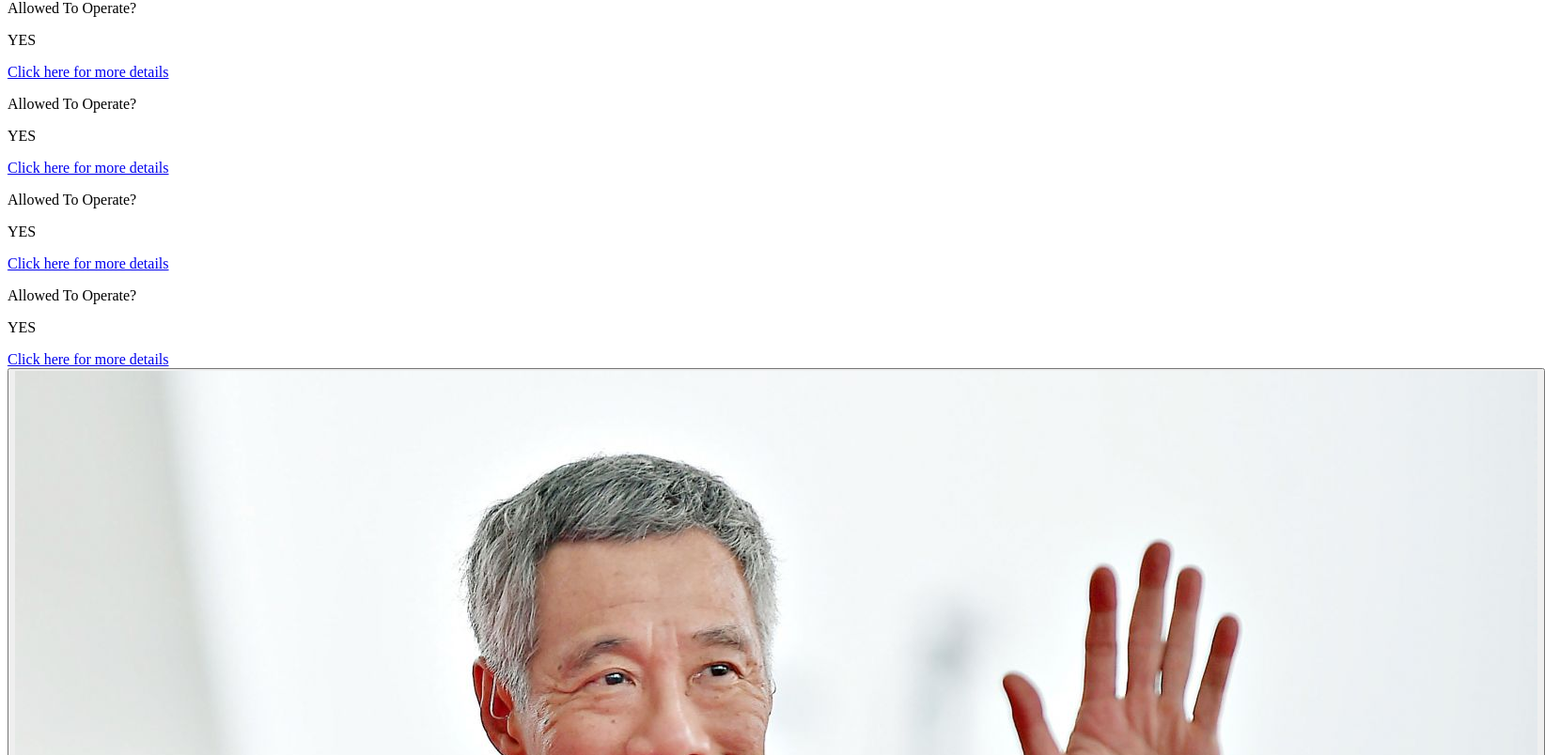
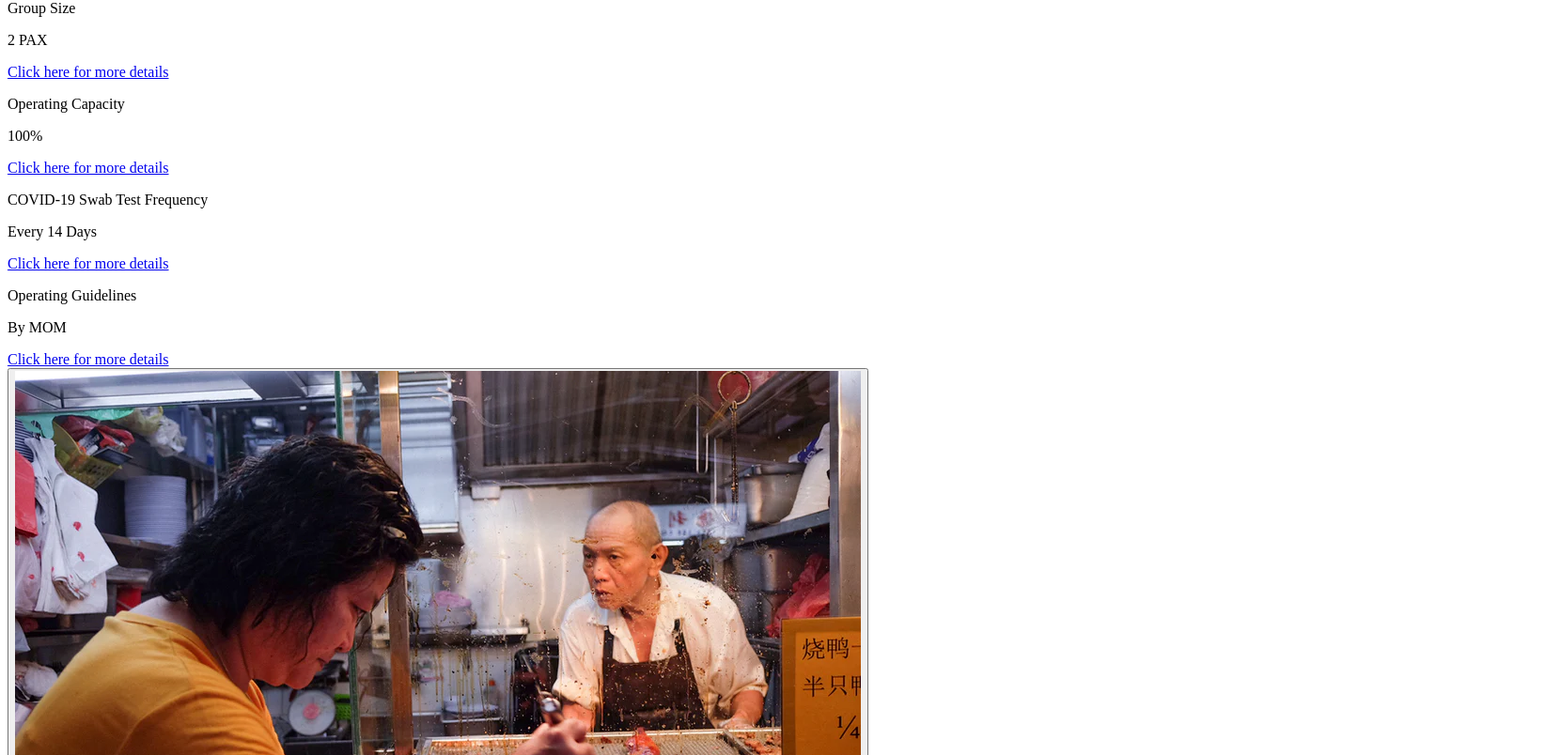
Before and after one commit to CS203-G1T3/CS203-Frontend, a Next.js app: page /dashboard in a window 1280 px wide. Shown: the part 3315-4119 px from the top of the page at 94% size, 1644 px wide, since content can reach past the window. Built offline with nearby package versions, Linux system fonts and the light colour scheme.

Commit message:
cleaned up code for dashboard elements

```diff
--- a/components/dashboard/UserProfile.jsx
+++ b/components/dashboard/UserProfile.jsx
@@ -7,13 +7,13 @@ function UserProfile () {
         <div className = "flex flex-col justify-baseline w-80 h-full bg-gray-200">
              <button className="flex space-x-1 mt-4 p-5 items-center">
 
-                <div className="bg-gray-500 h-3/4 w-48 rounded-sm">
-                    <img className="object-cover h-full w-full" src="/LHL.jpeg" alt="profile_pic" />
+                <div className="bg-black-500 h-full w-48 rounded-sm">
+                    <img className="object-fill" src="/hawker.webp" alt="profile_pic" />
                 </div>
 
 
 
-                <div className="p-1">
+                <div className="client-details">
                     <div className="flex justify-between">
                         <p className="text-blue-500 font-bold">Waterloo Cai Fan</p>
                         <div className="w-4 flex items-center">
--- a/pages/dashboard/index.jsx
+++ b/pages/dashboard/index.jsx
@@ -9,8 +9,6 @@ import DashboardCard from "../../components/dashboard/DashboardCard";
 
 
 function Dashboard () {
-
-    const [header1, setHeader1] = useState("Allowed To Operate?")
 
     return (
         <div className="h-screen flex">
@@ -39,53 +37,12 @@ function Dashboard () {
 
                 <div class="grid grid-flow-col lg:grid-cols-3 lg:grid-rows-2 gap-4 md:grid-cols-2 md:grid-rows-3">
 
-                    <DashboardCard header={header1} value="YES" link="#" />
                     <DashboardCard header="Allowed To Operate?" value="YES" link="#" />
-                    <DashboardCard header="Allowed To Operate?" value="YES" link="#" />
-                    <DashboardCard header="Allowed To Operate?" value="YES" link="#" />
-                    <DashboardCard header="Allowed To Operate?" value="YES" link="#" />
-                    <DashboardCard header="Allowed To Operate?" value="YES" link="#" />
-
-
-
-
-                {/* <div class="flex flex-col items-baseline shadow-xl h-50 w-60 m-4 bg-gray-200 rounded-lg" id="open-btn">
-                    <p className="order-first">Allowed To Operate?</p>
-                    <p className="order-second text-2xl font-bold">YES</p>
-                    <a href="#" className="no-underline hover:underline text-gray-600 pt-9">Click here for more details</a>
-
-
-                </div>
-                <div class="flex flex-col items-baseline shadow-xl h-50 w-60 m-4 bg-gray-200 rounded-lg" >
-                    <p>Contact Tracing</p>
-                    <p className="text-2xl font-bold">100% required <br></br> SAFE ENTRY</p>
-                    <a href="#" className="no-underline hover:underline text-gray-600 pt-9">Click here for more details</a>
-                </div>
-
-                 <div class="flex flex-col items-baseline shadow-xl h-50 w-60 m-4 bg-gray-200 rounded-lg">
-                    <p>Group Size</p>
-                    <p className="text-2xl font-bold">2 PAX</p>
-                    <a href="#" className="no-underline hover:underline text-gray-600 pt-9">Click here for more details</a>
-                </div>
-                <div class="flex flex-col items-baseline shadow-xl h-50 w-60 m-4 bg-gray-200 rounded-lg">
-                    <p>Operating Capactiy</p>
-                    <p className="text-2xl font-bold">100%</p>
-                    <a href="#" className="no-underline hover:underline text-gray-600 pt-9">Click here for more details</a>
-                </div>
-                <div class="flex flex-col items-baseline shadow-xl h-50 w-60 m-4 bg-gray-200 rounded-lg">
-                    <p>COVID-19 Swab Test Frequency</p>
-                    <p className="text-2xl font-bold">Every 14 Days</p>
-                    <a href="#" className="no-underline hover:underline text-gray-600 pt-9">Click here for more details</a>
-                </div>
-                <div class="flex flex-col items-baseline shadow-xl h-50 w-60 m-4 bg-gray-200 rounded-lg">
-                    <p>Operating Guidelines</p>
-                    <p className="text-2xl font-bold">By MOM</p>
-                    <p className="text-xs">Ministry Of Manpower</p>
-                    <a href="#" className="no-underline hover:underline text-gray-600 pt-9">Click here for more details</a>
-                </div> */}
-
-
-
+                    <DashboardCard header="Contact Tracing" value="100% required SAFE ENTRY" link="#" />
+                    <DashboardCard header="Group Size" value="2 PAX" link="#" />
+                    <DashboardCard header="Operating Capacity" value="100%" link="#" />
+                    <DashboardCard header="COVID-19 Swab Test Frequency" value="Every 14 Days" link="#" />
+                    <DashboardCard header="Operating Guidelines" value="By MOM" link="#" />
 
                 </div>
 
```
Also changed, not shown: public/hawker.webp (added).
